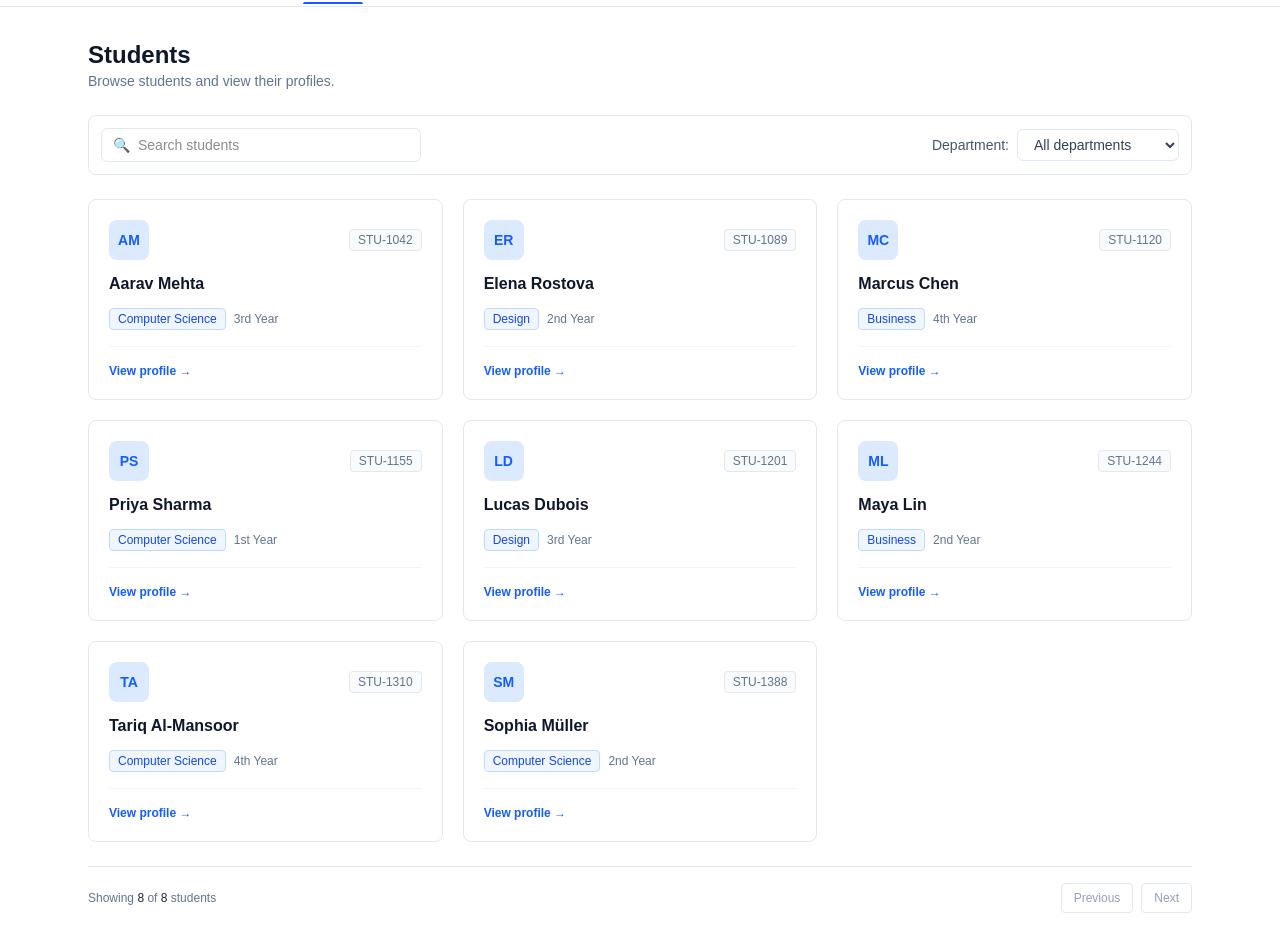
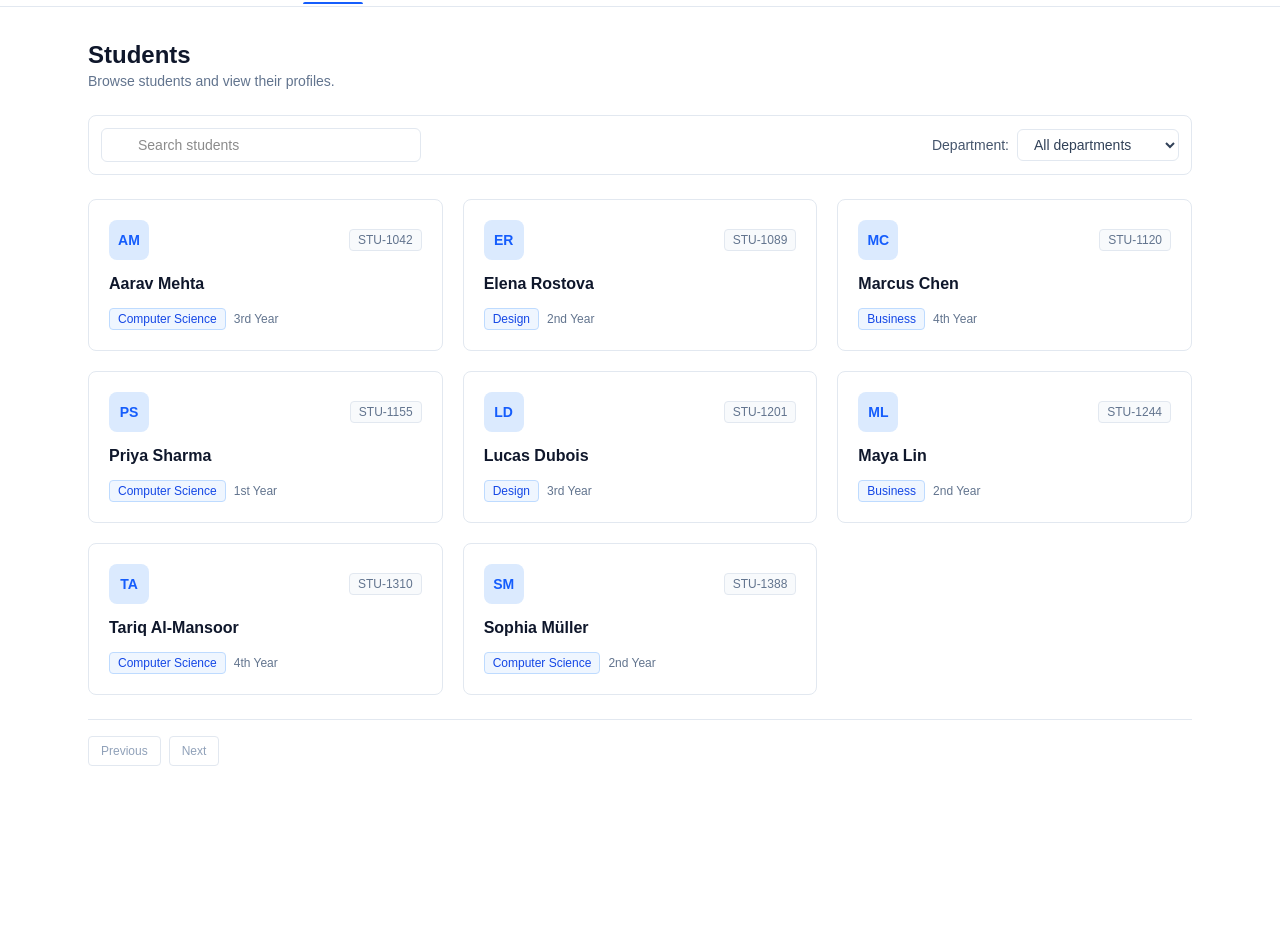
Before and after one commit to Mahi-19-design/Student_directory, a Next.js app in the folder my-app/: page /students in a window 1280 px wide. Shown: the part 58-1003 px from the top of the page. After the commit the page ends 856 px from the top, so only its background shows below. Built offline with nearby package versions, Linux system fonts and the light colour scheme.

Commit message:
Refactor StudentsPage layout and remove comments
Removed comments and adjusted layout for clarity.

```diff
--- a/my-app/app/students/page.tsx
+++ b/my-app/app/students/page.tsx
@@ -1,4 +1,3 @@
-// app/students/page.tsx
 "use client";
 
 import { useState } from "react";
@@ -9,7 +8,6 @@ export default function StudentsPage() {
     const [search, setSearch] = useState("");
     const [selectedDept, setSelectedDept] = useState("all");
 
-    // Filter students based on search query and selected department
     const filteredStudents = students.filter((student) => {
         const matchesSearch =
             student.name.toLowerCase().includes(search.toLowerCase()) ||
@@ -23,19 +21,15 @@ export default function StudentsPage() {
 
     return (
         <div className="space-y-6">
-            {/* Page Title */}
+
             <div>
                 <h1 className="text-2xl font-bold text-slate-900">Students</h1>
                 <p className="text-sm text-slate-500">Browse students and view their profiles.</p>
             </div>
 
-            {/* Filter Bar */}
             <div className="bg-white border border-slate-200 rounded-lg p-3 flex flex-col sm:flex-row gap-4 items-center justify-between">
-                {/* Search Input */}
                 <div className="relative w-full sm:w-80">
-                    <span className="absolute inset-y-0 left-3 flex items-center text-slate-400 text-sm">
-                        🔍
-                    </span>
+
                     <input
                         type="text"
                         placeholder="Search students"
@@ -45,7 +39,6 @@ export default function StudentsPage() {
                     />
                 </div>
 
-                {/* Department Dropdown */}
                 <div className="flex items-center gap-2 text-sm text-slate-600 w-full sm:w-auto">
                     <span>Department:</span>
                     <select
@@ -63,7 +56,6 @@ export default function StudentsPage() {
                 </div>
             </div>
 
-            {/* Students Grid */}
             <div className="grid grid-cols-1 md:grid-cols-2 lg:grid-cols-3 gap-5">
                 {filteredStudents.map((student) => (
                     <div
@@ -81,10 +73,9 @@ export default function StudentsPage() {
                                 </span>
                             </div>
 
-                            {/* Name */}
                             <h2 className="text-base font-semibold text-slate-900">{student.name}</h2>
 
-                            {/* Department pill & Year */}
+
                             <div className="flex items-center gap-2 text-xs">
                                 <span className="text-blue-700 bg-blue-50 border border-blue-200 px-2 py-0.5 rounded font-medium">
                                     {student.departmentName}
@@ -93,25 +84,14 @@ export default function StudentsPage() {
                             </div>
                         </div>
 
-                        {/* Profile Link */}
-                        <div className="pt-4 mt-4 border-t border-slate-100">
-                            <Link
-                                href={`/students/${student.id}`}
-                                className="text-xs font-semibold text-blue-600 hover:text-blue-700 flex items-center gap-1"
-                            >
-                                View profile →
-                            </Link>
-                        </div>
+
                     </div>
                 ))}
             </div>
 
-            {/* Pagination Footer */}
+
             <div className="pt-4 border-t border-slate-200 flex items-center justify-between text-xs text-slate-500">
-                <p>
-                    Showing <span className="font-medium text-slate-800">{filteredStudents.length}</span> of{" "}
-                    <span className="font-medium text-slate-800">{students.length}</span> students
-                </p>
+
                 <div className="flex gap-2">
                     <button
                         disabled
```
